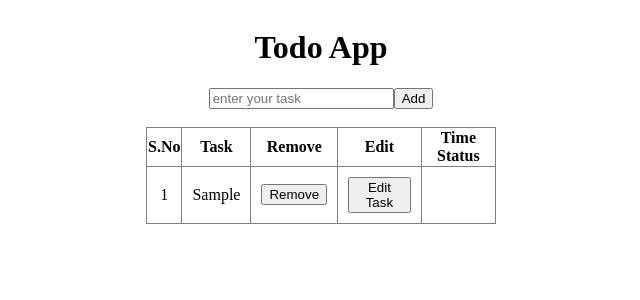
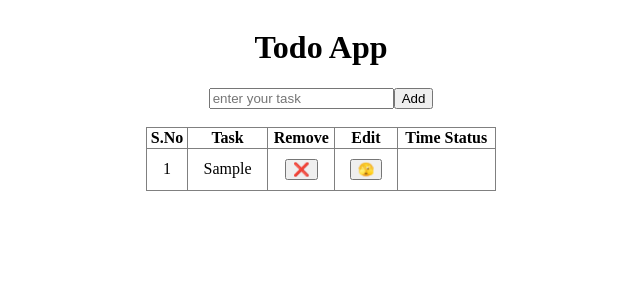
Before and after one commit to 001rohit/todo_app_vite, a React (Vite) app: page / in a window 1280 px wide. Both pictures are taken after typing "Sample" into the empty fields and a click on the button "Add". Shown: the top 300 px of the page, without its empty margins (319-959 px from the left). Built offline with nearby package versions, Linux system fonts and the light colour scheme.

Commit message:
add emojies

```diff
--- a/src/Pages/TodoApp.jsx
+++ b/src/Pages/TodoApp.jsx
@@ -64,8 +64,8 @@ const TodoApp = () => {
                    <tr>
                     <td>{index+1}</td>
                     <td>{elem}</td>
-                    <td><button onClick={()=>removeTask(index)}>Remove</button></td>
-                    <td><button onClick={()=>editTask()}>Edit Task</button></td>
+                    <td><button onClick={()=>removeTask(index)}>❌</button></td>
+                    <td><button onClick={()=>editTask()}>🫣</button></td>
                    </tr>
               </>
             )
```
